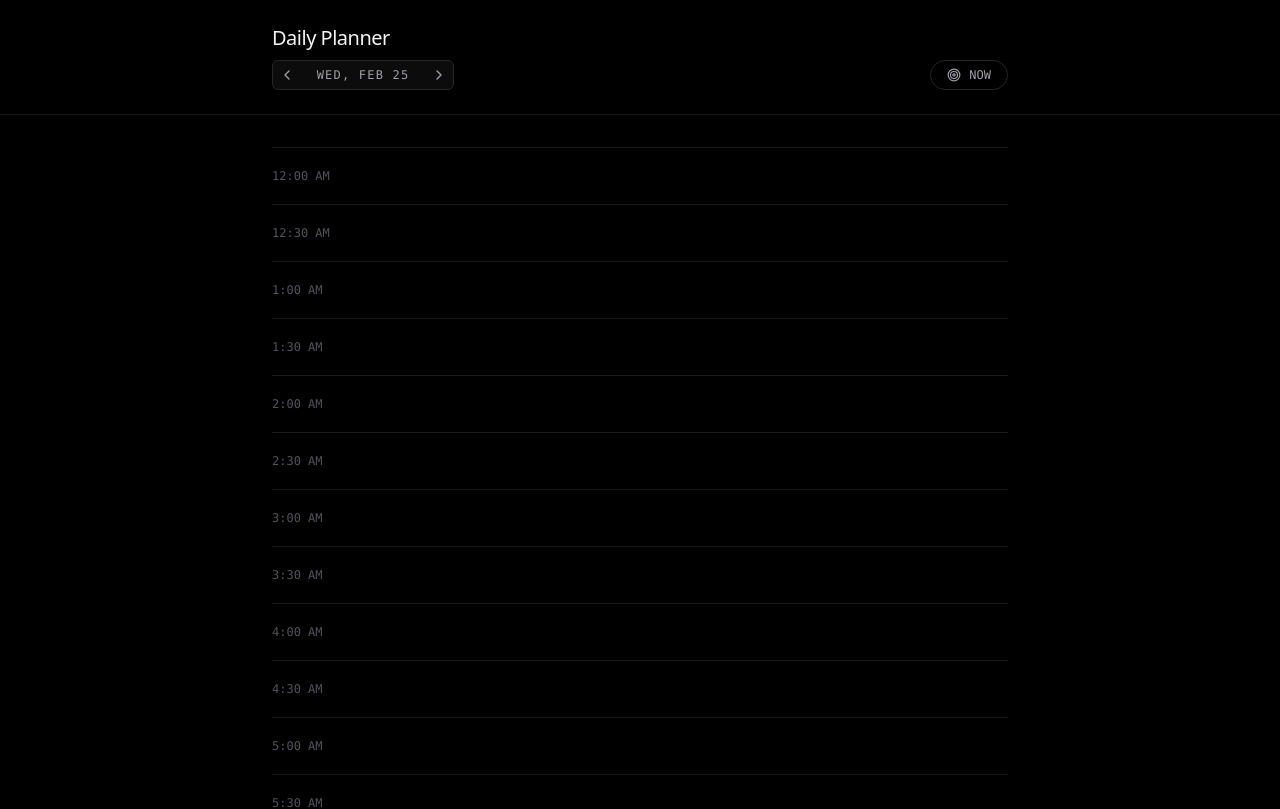
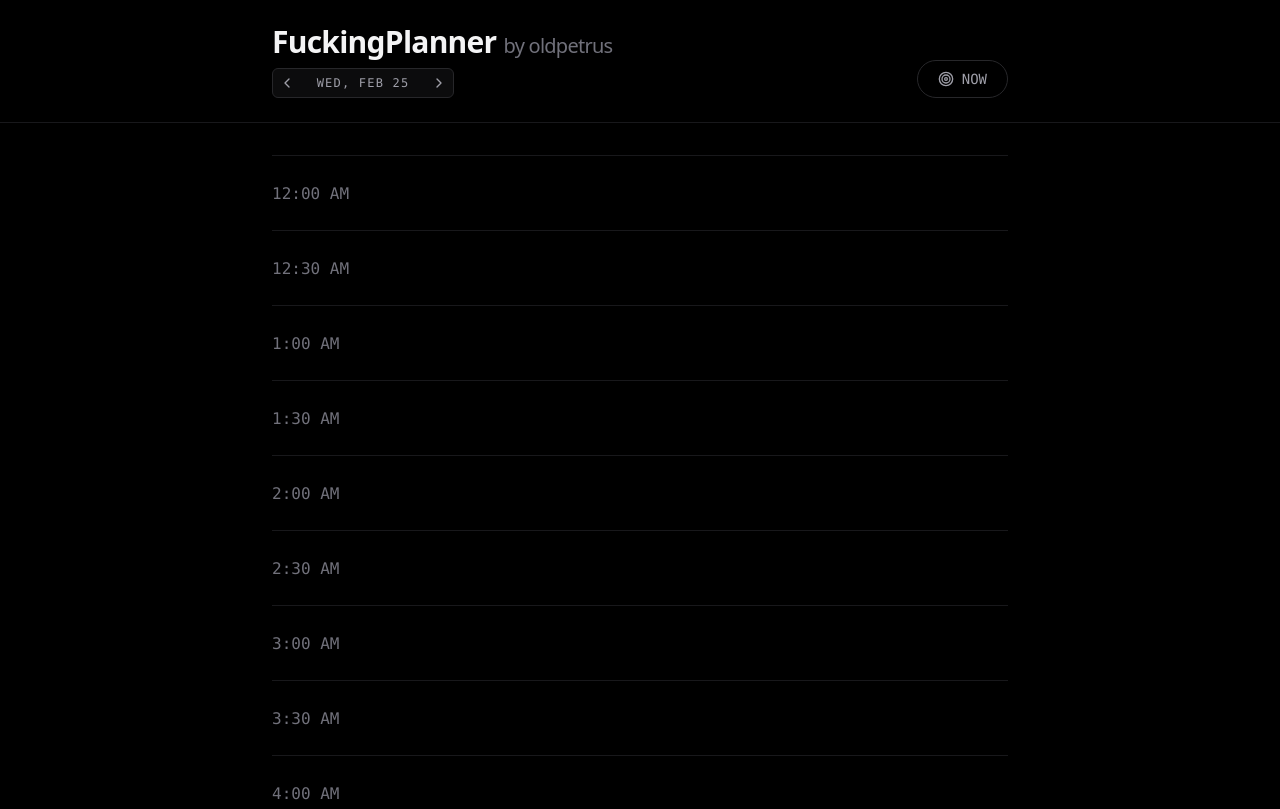
Before and after one commit to 14EZ/DailyPlanner, a React (Vite) app: page / in a window 1280 px wide. Shown: the top 809 px of the page. Built offline with nearby package versions, Linux system fonts and the light colour scheme.

Commit message:
biggedesign

```diff
--- a/src/App.tsx
+++ b/src/App.tsx
@@ -152,8 +152,8 @@ export default function App() {
       <header className="bg-black/80 backdrop-blur-md border-b border-zinc-900 sticky top-0 z-10">
         <div className="max-w-3xl mx-auto px-4 py-6 flex flex-col sm:flex-row sm:items-end justify-between gap-4">
           <div>
-            <h1 className="text-xl font-medium tracking-tight text-zinc-100">
-              Daily Planner
+            <h1 className="text-2xl sm:text-3xl font-bold tracking-tight text-zinc-100">
+              FuckingPlanner <span className="text-lg sm:text-xl font-medium text-zinc-500">by oldpetrus</span>
             </h1>
             <div className="flex items-center gap-4 mt-2">
               <div className="flex items-center gap-1 bg-zinc-900/50 rounded-md border border-zinc-800 p-0.5">
@@ -171,13 +171,13 @@ export default function App() {
           </div>
           <button
             onClick={scrollToCurrentTime}
-            className={`flex items-center gap-2 px-4 py-1.5 bg-transparent border rounded-full text-xs font-mono transition-all self-start sm:self-auto cursor-pointer ${
+            className={`flex items-center gap-2 px-5 py-2 bg-transparent border rounded-full text-sm font-mono transition-all self-start sm:self-auto cursor-pointer ${
               isToday
                 ? 'border-zinc-800 hover:border-zinc-600 hover:bg-zinc-900 text-zinc-400 hover:text-zinc-200'
                 : 'border-zinc-600 bg-zinc-800 text-zinc-200 hover:bg-zinc-700'
             }`}
           >
-            <Target className="w-3.5 h-3.5" />
+            <Target className="w-4 h-4" />
             {isToday ? 'NOW' : 'TODAY'}
           </button>
         </div>
@@ -196,7 +196,7 @@ export default function App() {
               <div
                 key={time}
                 id={`slot-${time}`}
-                className={`group flex items-start py-4 border-b border-zinc-900 transition-colors relative ${
+                className={`group flex items-start py-5 sm:py-6 border-b border-zinc-900 transition-colors relative ${
                   isCurrentSlot ? 'bg-zinc-900/20' : ''
                 }`}
               >
@@ -204,7 +204,7 @@ export default function App() {
                   <div className="absolute left-0 top-0 bottom-0 w-[2px] bg-zinc-400" />
                 )}
 
-                <div className={`w-20 sm:w-24 shrink-0 pt-1 flex items-center gap-2 font-mono text-xs ${isCurrentSlot ? 'text-zinc-200' : 'text-zinc-600'}`}>
+                <div className={`w-24 sm:w-28 shrink-0 pt-0.5 flex items-center gap-2 font-mono text-sm sm:text-base ${isCurrentSlot ? 'text-zinc-200 font-medium' : 'text-zinc-500'}`}>
                   {formatTime(time)}
                 </div>
 
```
